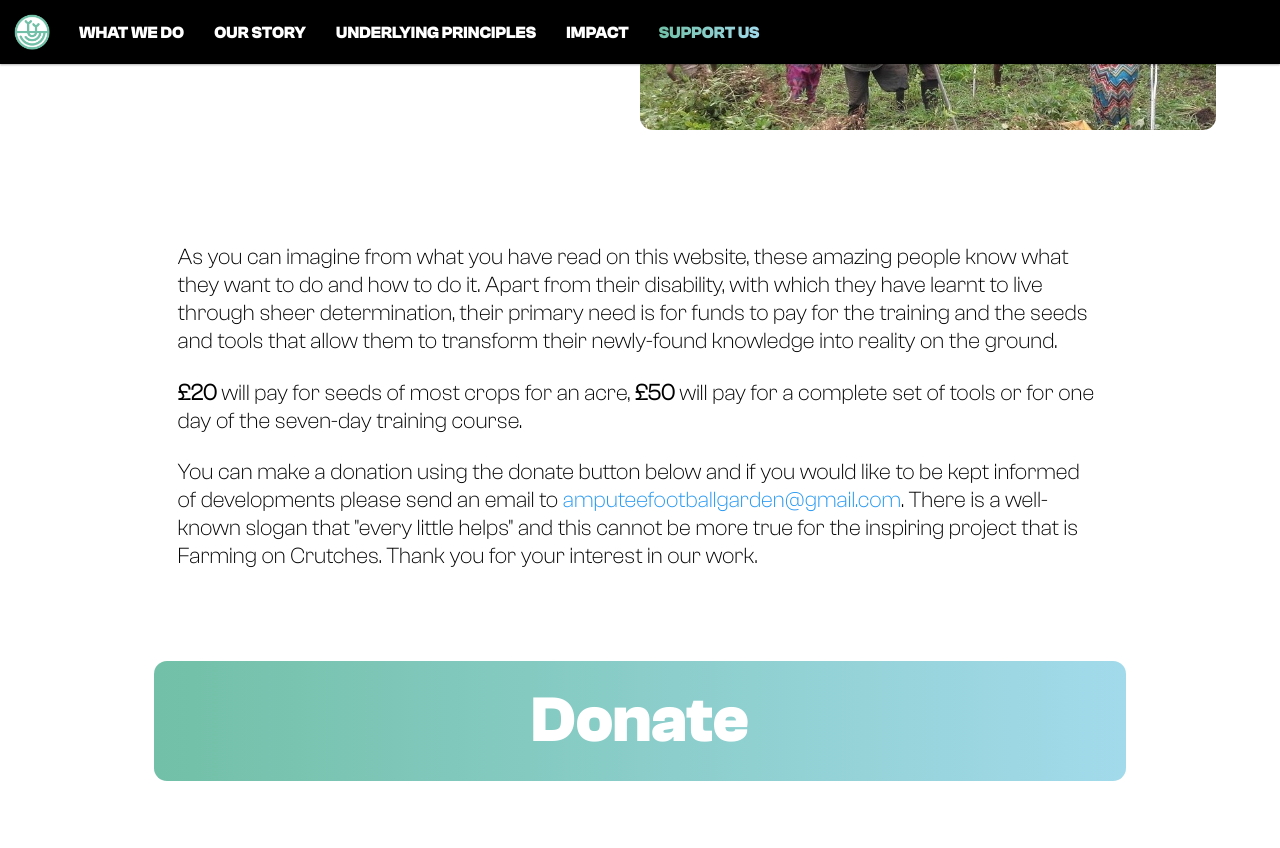
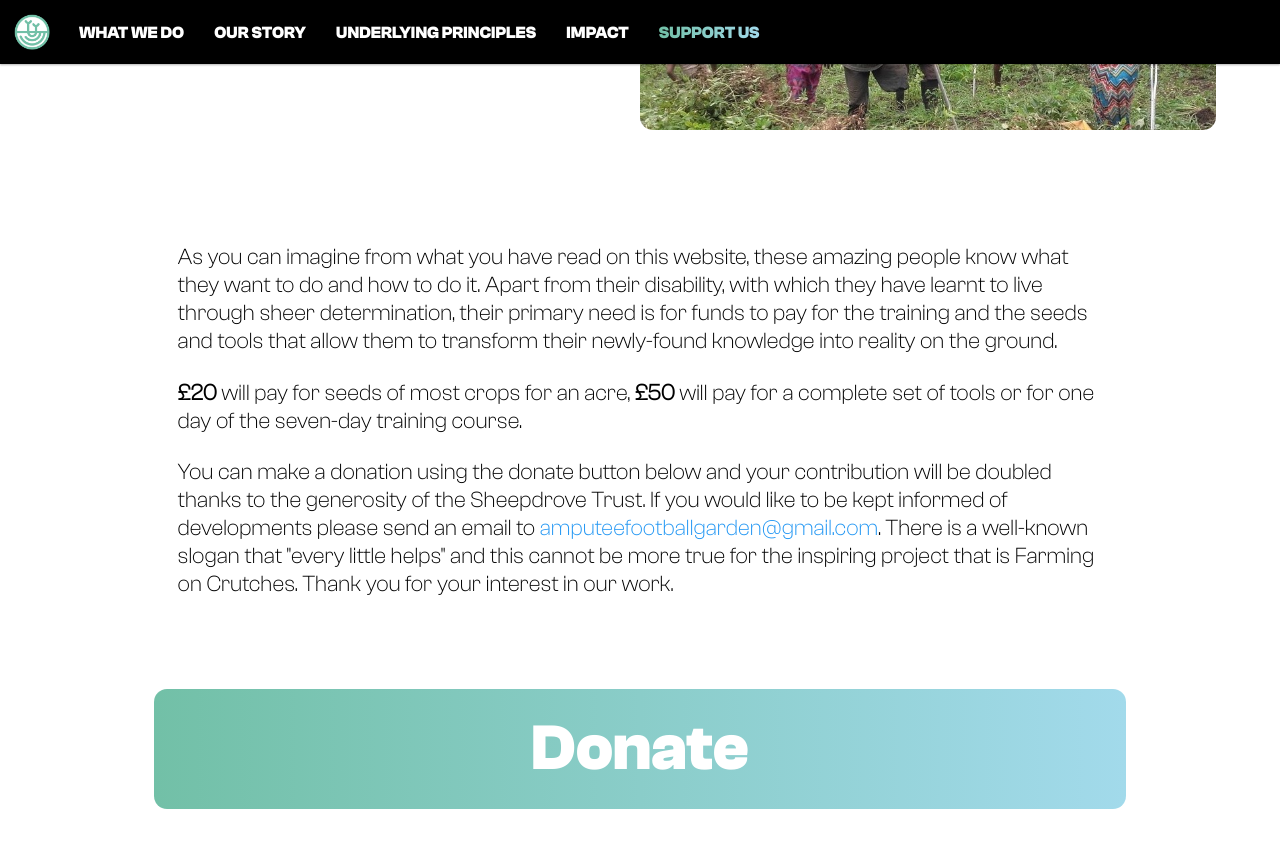
Before and after one commit to farmingoncrutches/farmingoncrutches.github.io, a Jekyll site: the page built from _pages/donate.html, in a window 1280 px wide and 900 px high, scrolled down 216 px. Shown: the top 848 px of the window. Built offline with Jekyll 4.4.1, drawn with Linux system fonts in a browser that asks for light colours.

Commit message:
Update donate.html

```diff
--- a/_pages/donate.html
+++ b/_pages/donate.html
@@ -26,7 +26,7 @@ top-img: /assets/images/top.jpg
 		</div>
 		<div class="section-paragraph">
 
-			You can make a donation using the donate button below and if
+			You can make a donation using the donate button below and your contribution will be doubled thanks to the generosity of the Sheepdrove Trust. If
 			you would like to be kept informed of developments please send an email to <a
 				href="mailto:amputeefootballgarden@gmail.com">amputeefootballgarden@gmail.com</a>.
 			There is a well-known slogan that
```
